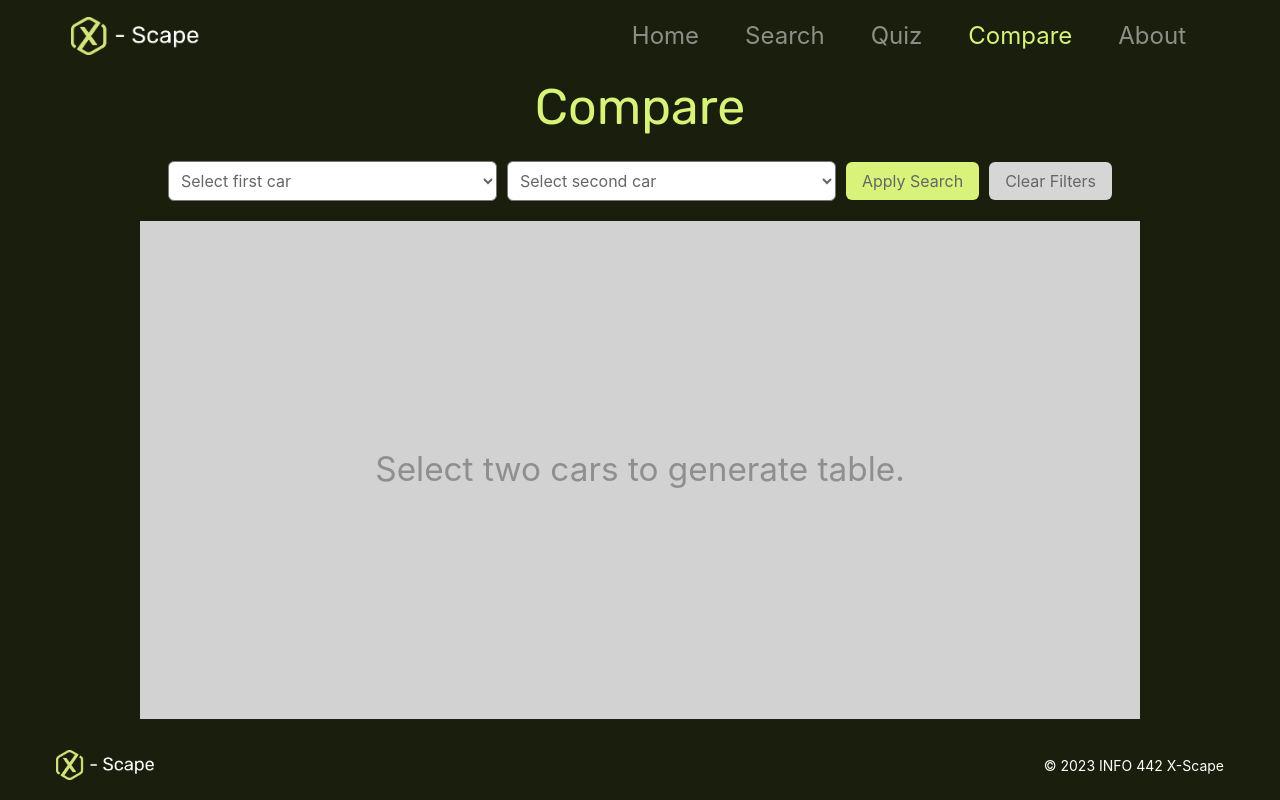
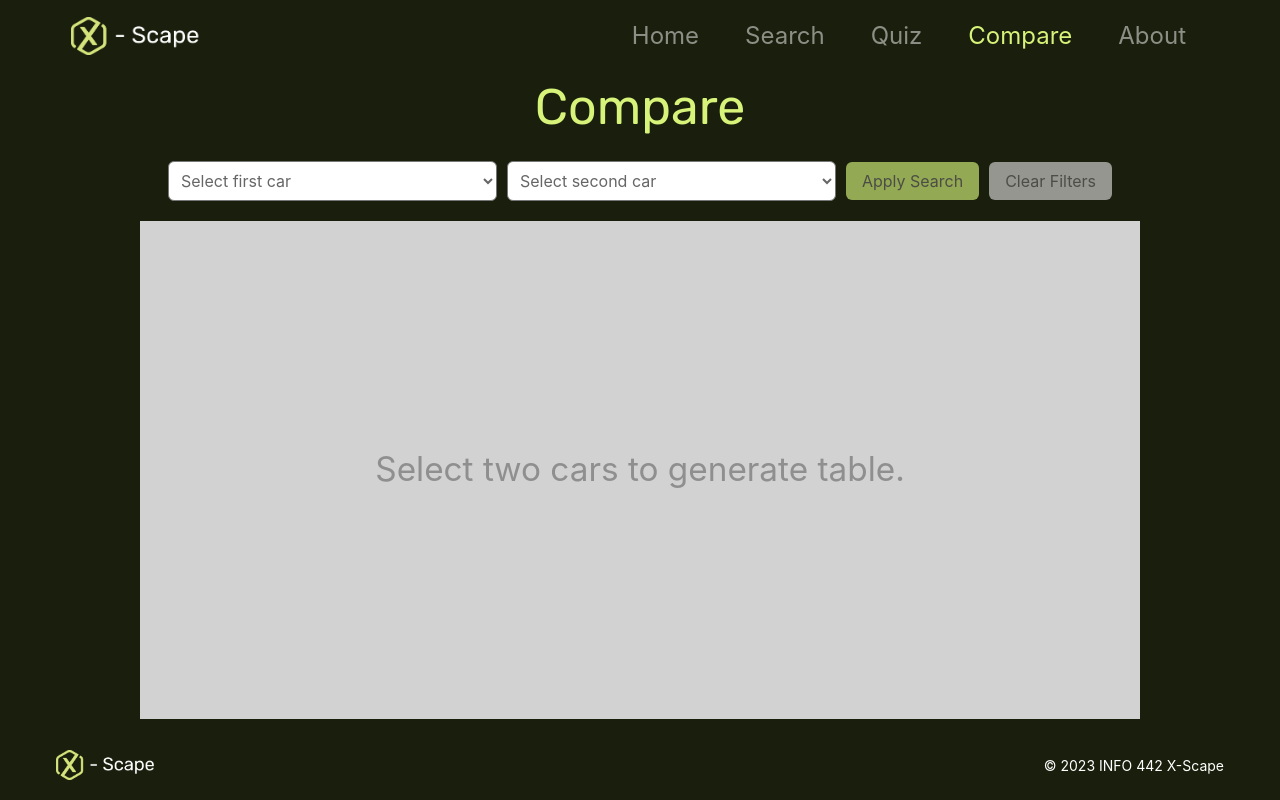
Before and after one commit to UW-INFO442-AU23/sus-city, a React (Create React App) app: page /Compare in a window 1280 px wide. Built offline with nearby package versions, Linux system fonts and the light colour scheme.

Commit message:
disabled buttons when <2 cars are selected (compare)

```diff
--- a/src/components/Compare/compare.js
+++ b/src/components/Compare/compare.js
@@ -56,8 +56,8 @@ export default function Compare(props) {
     };
 
     const handleClear = () => {
-        setCar1([]);
-        setCar2([]);
+        setCar1("");
+        setCar2("");
         setComparisonResult([]);
         setShowSelectCarsMessage(true);
     };
@@ -95,10 +95,10 @@ export default function Compare(props) {
                         </Form.Select>
                     </div>
 
-                    <Button variant="secondary" className="compare-button" onClick={handleCompare}>
+                    <Button variant="secondary" className="compare-button" onClick={handleCompare} disabled={!car1 || !car2}>
                         Apply Search
                     </Button>
-                    <Button variant="secondary" className="clear-button" onClick={handleClear}>
+                    <Button variant="secondary" className="clear-button" onClick={handleClear} disabled={!car1 || !car2}>
                         Clear Filters
                     </Button>
                 </div>
```
